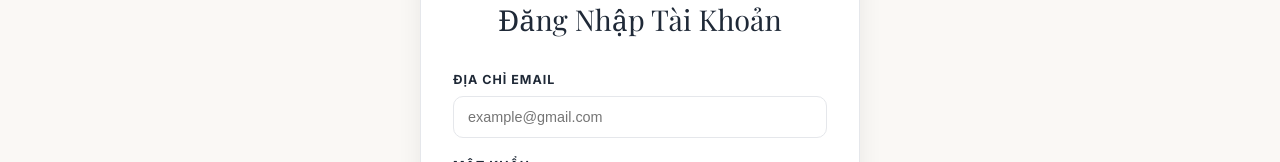
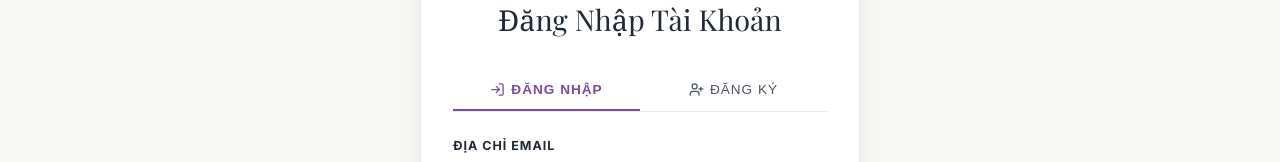
Before and after one commit to vutan2k/oderho, a React (Vite) app: page /login in a window 1280 px wide. Shown: the part 245-407 px from the top of the page. Built offline with nearby package versions, Linux system fonts and the light colour scheme; no server answers; the database is empty; a web font is replaced by a local one.

Commit message:
feat: restore user registration switch tabs and logic

```diff
--- a/src/pages/LoginPage.jsx
+++ b/src/pages/LoginPage.jsx
@@ -4,22 +4,37 @@ import { AppContext } from '../context/AppContext';
 import { LogIn, UserPlus, ShieldAlert, ArrowLeft } from 'lucide-react';
 
 export default function LoginPage() {
-  const { loginUser, loginWithGoogleAuth } = useContext(AppContext);
+  const { loginUser, registerUser, loginWithGoogleAuth } = useContext(AppContext);
   const navigate = useNavigate();
 
+  const [isLoginTab, setIsLoginTab] = useState(true);
   const [email, setEmail] = useState('');
   const [password, setPassword] = useState('');
+  const [name, setName] = useState('');
   const [error, setError] = useState('');
 
   const handleSubmit = (e) => {
     e.preventDefault();
     setError('');
 
-    const res = loginUser(email, password);
-    if (res.success) {
-      navigate('/');
+    if (isLoginTab) {
+      const res = loginUser(email, password);
+      if (res.success) {
+        navigate('/');
+      } else {
+        setError(res.message);
+      }
     } else {
-      setError(res.message);
+      if (!name.trim()) {
+        setError('Vui lòng nhập họ và tên.');
+        return;
+      }
+      const res = registerUser(name, email, password);
+      if (res.success) {
+        navigate('/');
+      } else {
+        setError(res.message);
+      }
     }
   };
 
@@ -48,11 +63,63 @@ export default function LoginPage() {
             KOREA
           </div>
           <h2 style={{ fontSize: '1.8rem', fontFamily: 'var(--font-serif)', color: 'var(--text-dark)', fontWeight: 400, marginTop: '4px' }}>
-            Đăng Nhập Tài Khoản
+            {isLoginTab ? 'Đăng Nhập Tài Khoản' : 'Đăng Ký Tài Khoản'}
           </h2>
         </div>
 
-        {/* Đăng ký đã được khóa/gỡ bỏ theo yêu cầu, chỉ hiển thị form đăng nhập */}
+        {/* Tab switcher */}
+        <div style={{
+          display: 'flex',
+          borderBottom: '1px solid var(--border-color)',
+          marginBottom: '24px',
+        }}>
+          <button
+            type="button"
+            onClick={() => { setIsLoginTab(true); setError(''); }}
+            style={{
+              flex: 1,
+              padding: '12px',
+              background: 'none',
+              border: 'none',
+              borderBottom: isLoginTab ? '2px solid var(--purple-primary)' : '2px solid transparent',
+              color: isLoginTab ? 'var(--purple-primary)' : 'var(--text-muted)',
+              fontWeight: isLoginTab ? 700 : 500,
+              fontSize: '0.85rem',
+              letterSpacing: '1px',
+              textTransform: 'uppercase',
+              cursor: 'pointer',
+              display: 'flex',
+              alignItems: 'center',
+              justifyContent: 'center',
+              gap: '6px',
+            }}
+          >
+            <LogIn size={15} /> Đăng nhập
+          </button>
+          <button
+            type="button"
+            onClick={() => { setIsLoginTab(false); setError(''); }}
+            style={{
+              flex: 1,
+              padding: '12px',
+              background: 'none',
+              border: 'none',
+              borderBottom: !isLoginTab ? '2px solid var(--purple-primary)' : '2px solid transparent',
+              color: !isLoginTab ? 'var(--purple-primary)' : 'var(--text-muted)',
+              fontWeight: !isLoginTab ? 700 : 500,
+              fontSize: '0.85rem',
+              letterSpacing: '1px',
+              textTransform: 'uppercase',
+              cursor: 'pointer',
+              display: 'flex',
+              alignItems: 'center',
+              justifyContent: 'center',
+              gap: '6px',
+            }}
+          >
+            <UserPlus size={15} /> Đăng ký
+          </button>
+        </div>
 
         {error && (
           <div style={{
@@ -73,7 +140,28 @@ export default function LoginPage() {
         )}
 
         <form onSubmit={handleSubmit}>
-
+          {!isLoginTab && (
+            <div style={{ marginBottom: '18px' }}>
+              <label style={{ display: 'block', fontSize: '0.78rem', fontWeight: 700, letterSpacing: '1px', textTransform: 'uppercase', color: 'var(--text-dark)', marginBottom: '6px' }}>
+                Họ và tên
+              </label>
+              <input
+                type="text"
+                placeholder="Nguyễn Văn A"
+                value={name}
+                onChange={(e) => setName(e.target.value)}
+                required
+                style={{
+                  width: '100%',
+                  padding: '12px 14px',
+                  borderRadius: '10px',
+                  border: '1px solid var(--border-color)',
+                  fontSize: '0.9rem',
+                  outline: 'none'
+                }}
+              />
+            </div>
+          )}
 
           <div style={{ marginBottom: '18px' }}>
             <label style={{ display: 'block', fontSize: '0.78rem', fontWeight: 700, letterSpacing: '1px', textTransform: 'uppercase', color: 'var(--text-dark)', marginBottom: '6px' }}>
@@ -122,7 +210,7 @@ export default function LoginPage() {
             className="btn-gold"
             style={{ width: '100%', padding: '13px 0', justifyContent: 'center', fontSize: '0.85rem', borderRadius: '10px' }}
           >
-            ĐĂNG NHẬP NGAY
+            {isLoginTab ? 'ĐĂNG NHẬP NGAY' : 'TẠO TÀI KHOẢN MỚI'}
           </button>
 
           <div style={{
```
